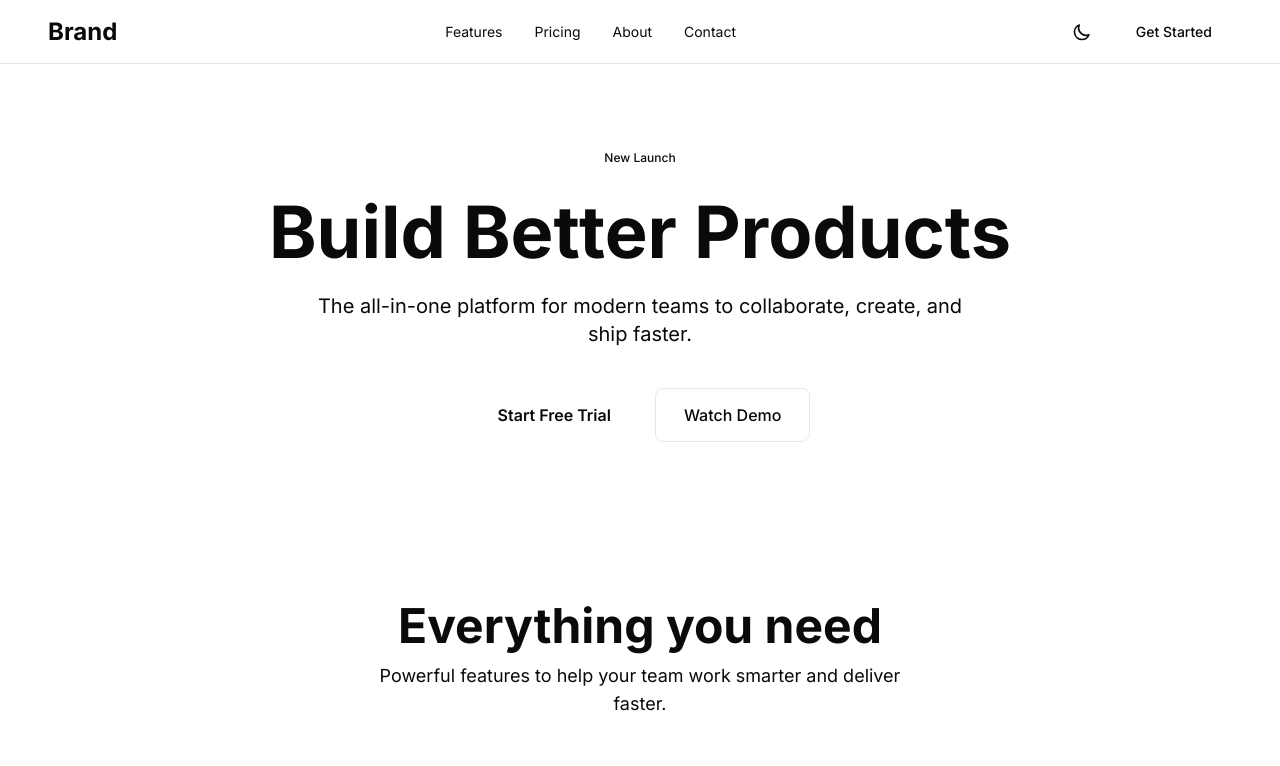
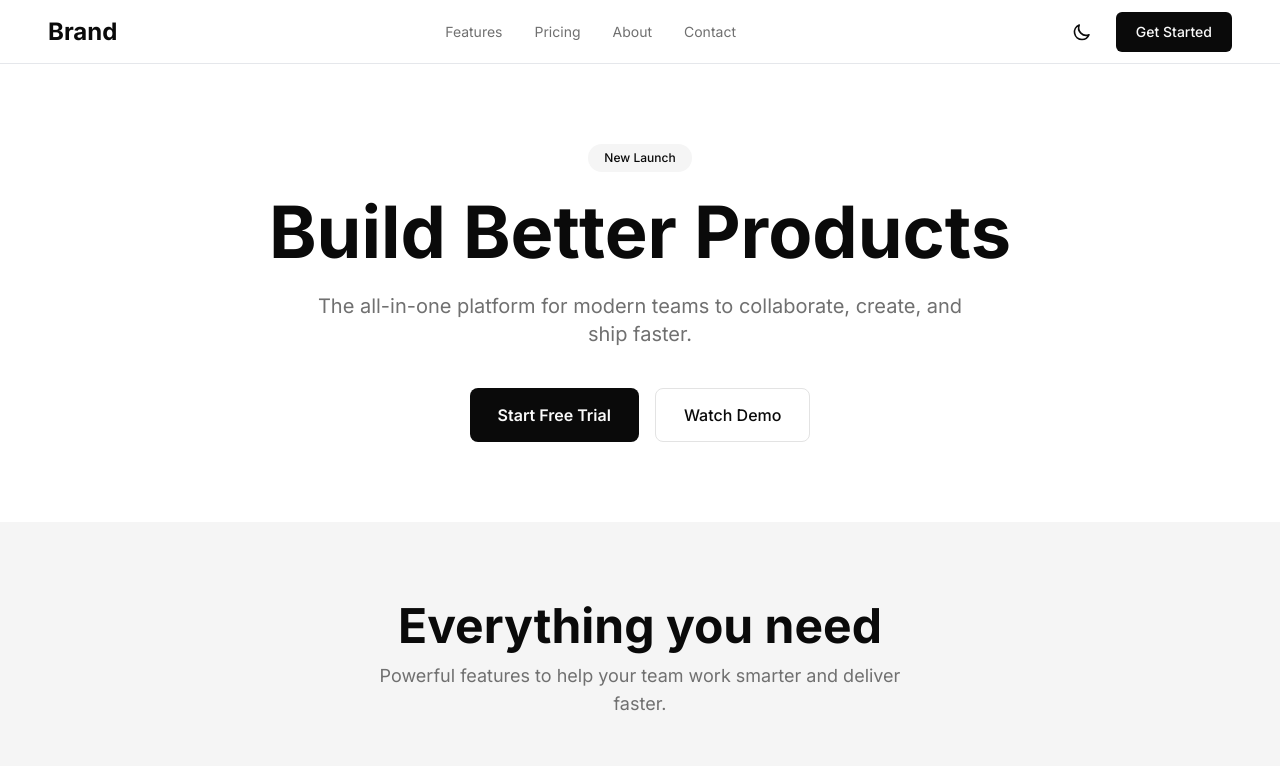
Before and after one commit to PKUbuntu/pencil-homepage, a React (Vite) app: page / in a window 1280 px wide. Shown: the top 766 px of the page. Built offline with nearby package versions, Linux system fonts and the light colour scheme.

Commit message:
fix: add Tailwind color config for button styling
- Add primary, background, foreground colors to Tailwind config
- Map CSS variables to Tailwind utility classes
- Fixes button colors to be opposite of background

```diff
--- a/tailwind.config.js
+++ b/tailwind.config.js
@@ -10,6 +10,27 @@ export default {
       fontFamily: {
         sans: ['Inter', 'sans-serif'],
       },
+      colors: {
+        border: 'hsl(var(--border))',
+        background: 'hsl(var(--background))',
+        foreground: 'hsl(var(--foreground))',
+        muted: {
+          DEFAULT: 'hsl(var(--muted))',
+          foreground: 'hsl(var(--muted-foreground))',
+        },
+        primary: {
+          DEFAULT: 'hsl(var(--primary))',
+          foreground: 'hsl(var(--primary-foreground))',
+        },
+        secondary: {
+          DEFAULT: 'hsl(var(--secondary))',
+          foreground: 'hsl(var(--secondary-foreground))',
+        },
+        card: {
+          DEFAULT: 'hsl(var(--card))',
+          foreground: 'hsl(var(--card-foreground))',
+        },
+      },
     },
   },
   plugins: [],
```
Also changed, not shown: 4 other files (tests, documents, lock files or other folders).
